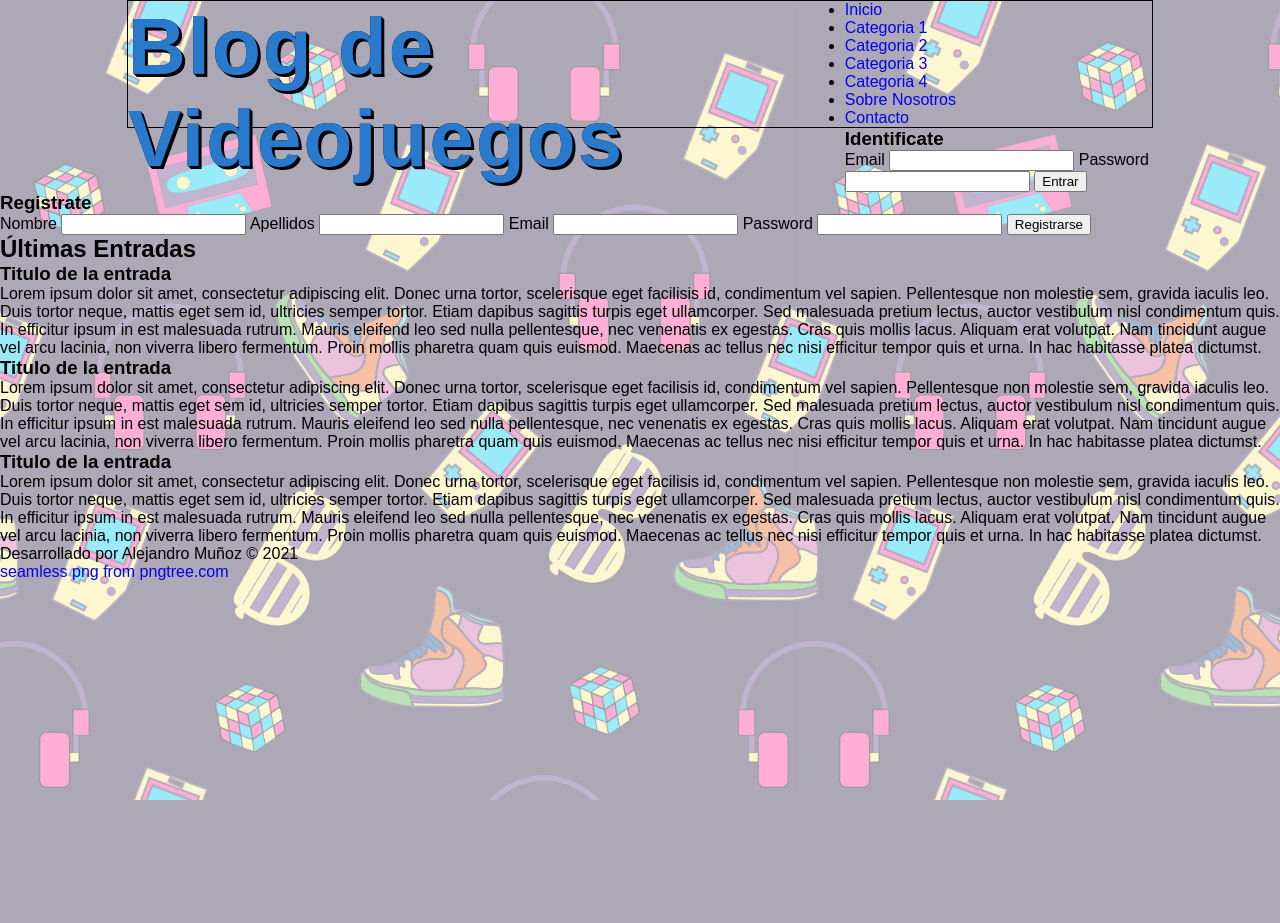
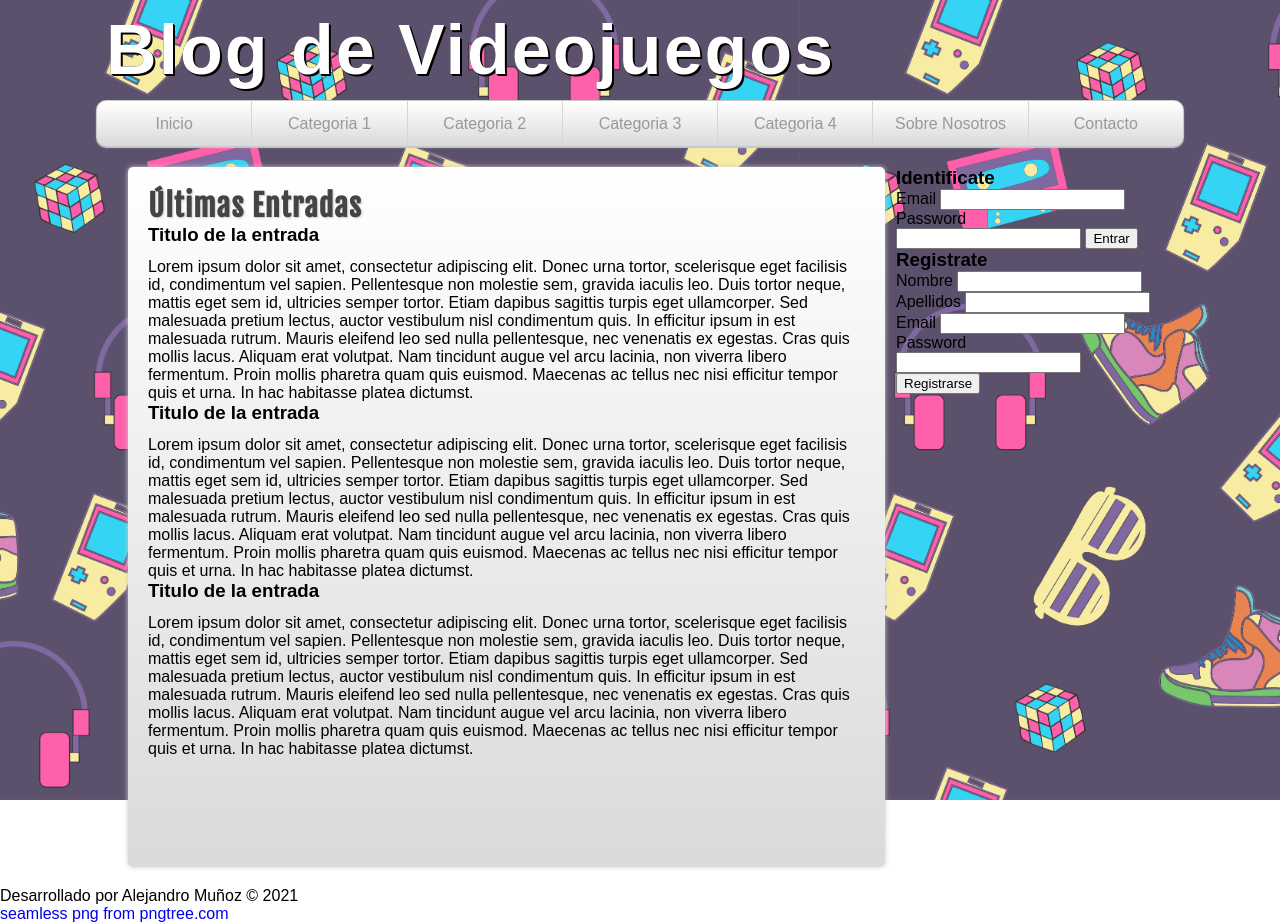
Before and after one commit to Alexsfc25/PHP_Curso, a PHP site: page / in a window 1280 px wide. Before the commit the page ends 800 px from the top, so only its background shows below. Run offline with PHP 8.4, Linux system fonts and the light colour scheme.

Commit message:
Inicio Maquetación

```diff
--- a/ProyectoPHP/assets/css/style.css
+++ b/ProyectoPHP/assets/css/style.css
@@ -21,7 +21,7 @@ body::after {
     rgb(185, 250, 255);
   background-repeat: repeat;
   background-size: contain;
-  opacity: 0.4;
+  opacity: 0.8;
   top: 0;
   left: 0;
   bottom: 0;
@@ -31,30 +31,105 @@ body::after {
 }
 /* Cabecera */
 #cabecera {
-  width: 80%;
+  display: flex;
+  width: 85%;
+  flex-direction: row;
+  flex-wrap: wrap;
   height: auto;
   background: transparent;
   margin: 0 auto;
-  border: 1px solid black;
+  /* border: 1px solid black; */
 }
+/* LOGO */
 #logo {
-  float: left;
-  width: 70%;
-  height: 10%;
+  width: 100%;
+  height: 100px;
+  /* margin-bottom: 10px; */
+  margin-left: 10px;
+  font-family: "fajala";
+  line-height: 100px;
 }
 #logo a {
   display: inline-block;
-  font-family: "fajala";
-  font-size: 40px;
+  font-size: 35px;
   letter-spacing: 2px;
-  color: #2979cd;
-  text-shadow: 0px 0px 0px black, 1px 1px 0px black, 2px 2px 0px black,
-    3px 3px 0px black;
+  color: #ffffff;
+  text-shadow: 0 0 0 black, 1px 1px 0 black, 2px 2px 0 black;
   transition: all 350ms;
 }
 #logo a:hover {
-  transform: scale3d(1.2, 1.2, 1);
+  transform: scale3d(1.05, 1.05, 1);
   cursor: pointer;
-  text-shadow: 0px 0px 0px black, -1px -1px 0px black, -2px -2px 0px black,
-    -3px -3px 0px black;
+  text-shadow: 0 0 0 black, -1px -1px 0 black, -2px -2px 0 black;
 }
+/* MENU */
+#menu {
+  flex-grow: 1;
+  width: 100%;
+  height: 45px;
+  background: linear-gradient(to bottom, #ffffff 0px, #dadada 100%);
+  border: 1px solid #c9c9c9;
+  border-radius: 10px;
+  box-shadow: 0 1px 1px #c9c9c9;
+  overflow: hidden;
+}
+#menu ul {
+  display: flex;
+  flex-direction: row;
+  flex-wrap: nowrap;
+  align-items: center;
+  justify-content: space-around;
+  padding: 0;
+  height: 100%;
+  list-style: none;
+}
+#menu ul li {
+  width: 100%;
+  line-height: 45px;
+  border-right: 1px solid #d6d6d6;
+}
+#menu ul li:last-child {
+  border-right: 0;
+}
+#menu ul li a:hover {
+  background: linear-gradient(to bottom, #e5e5e5 0px, #dad9d4 100%);
+}
+#menu ul li a {
+  display: block;
+  margin: 0 auto;
+  text-align: center;
+  color: #999;
+}
+/* CONTENEDOR */
+
+#contenedor {
+  display: flex;
+  margin: 0 auto;
+  justify-content: space-between;
+  flex-direction: row-reverse;
+  padding-top: 20px;
+  padding-bottom: 20px;
+  width: 80%;
+  min-height: 700px;
+}
+#sidebar {
+  flex-basis: 25%;
+}
+#principal {
+  flex-basis: 70%;
+  background: linear-gradient(to bottom, #ffffff 0px, #dadada 100%);
+  border-radius: 5px;
+  box-shadow: 0 0 5px #ccc;
+  padding: 20px;
+  overflow: hidden;
+}
+#principal h2 {
+  font-size: 30px;
+  color: #444;
+  letter-spacing: 1px;
+  text-shadow: 1px 1px 2px #ccc;
+  font-family: "fajala";
+}
+#principal p {
+  margin-top: 12px;
+}
--- a/ProyectoPHP/index.php
+++ b/ProyectoPHP/index.php
@@ -32,6 +32,7 @@
                 <li><a href="index.php">Contacto</a></li>
             </ul>
         </nav>
+        <!-- <div class="clearfix"></div> -->
     </header>
     <div id="contenedor">
         <!-- Sidebar -->
```
